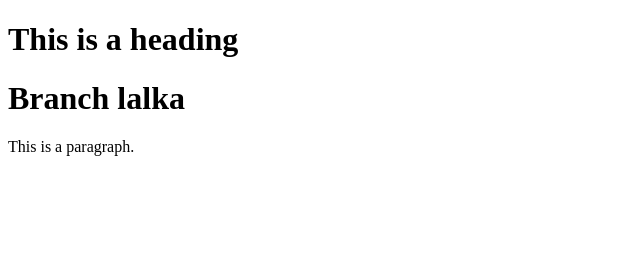
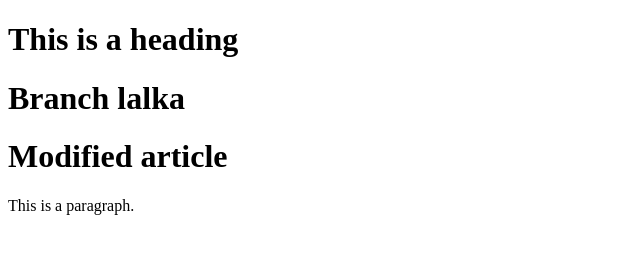
Before and after one commit to youngam/test, a plain HTML site: page index.html in a window 1280 px wide. Shown: the whole page, without its empty margins (0-640 px from the left). Drawn offline with Linux system fonts and the light colour scheme.

Commit message:
lalka_branch_second_commit

```diff
--- a/index.html
+++ b/index.html
@@ -3,4 +3,5 @@
 
 <h1>This is a heading</h1>
 <h1>Branch lalka</h1>
+<h1>Modified article</h1>
 <p>This is a paragraph.</p>
```
